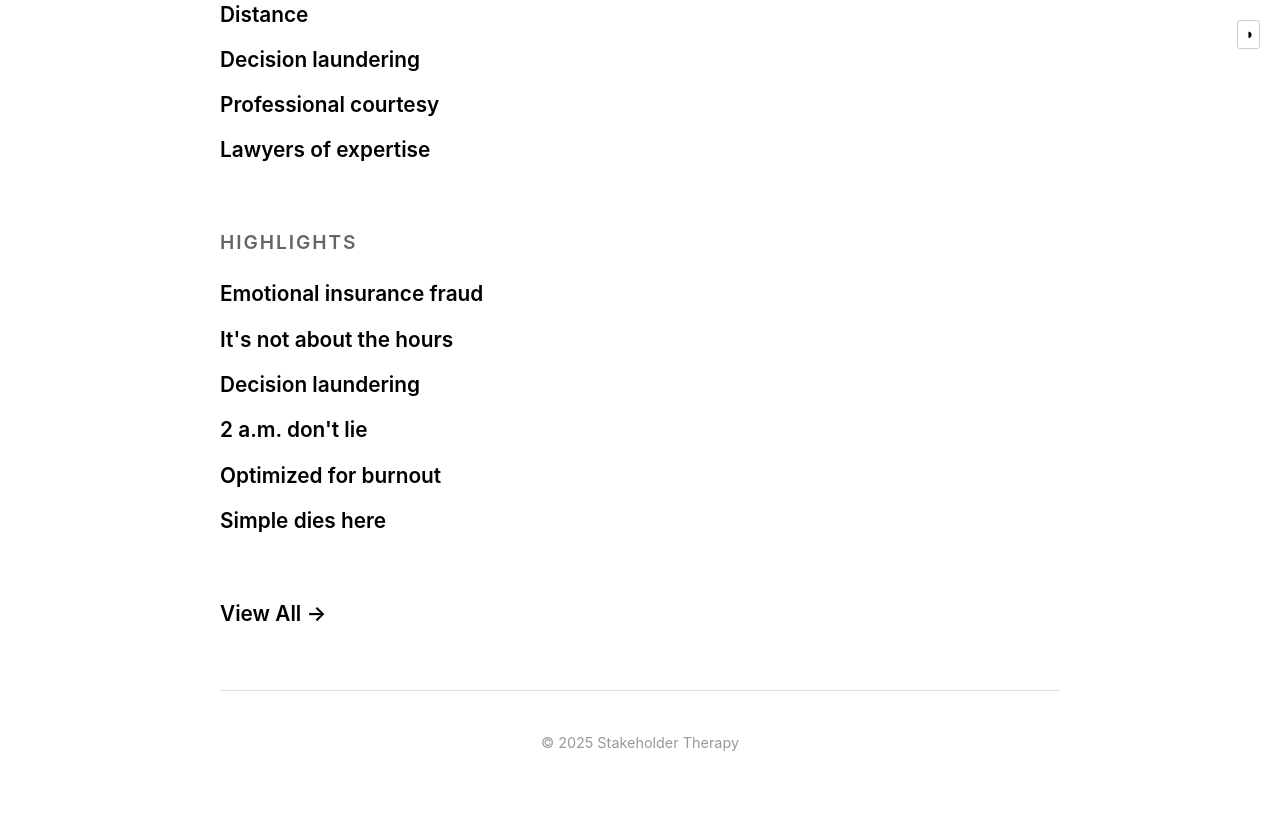
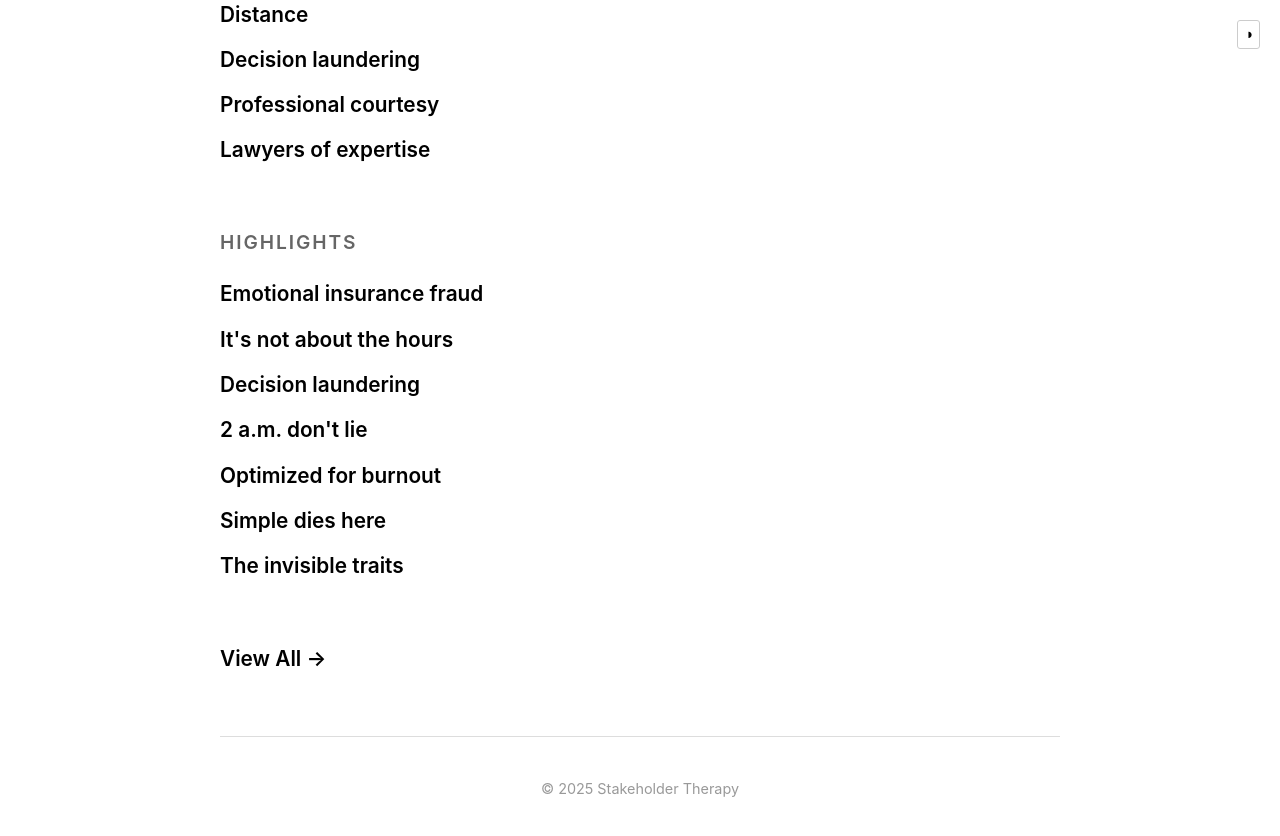
Before and after one commit to afterxleep/stakeholdertherapy.com, a Jekyll site: the page built from index.html, in a window 1280 px wide and 900 px high, scrolled down 918 px. Shown: the top 836 px of the window. Built offline with Jekyll 4.4.1, drawn with Linux system fonts in a browser that asks for light colours.

Commit message:
Add 'The invisible traits' to highlights

```diff
--- a/index.html
+++ b/index.html
@@ -25,6 +25,7 @@ title: Home
     <li><a href="/2025/04/07/2-a-m-dont-lie/">2 a.m. don't lie</a></li>
     <li><a href="/2025/07/22/optimized-for-burnout/">Optimized for burnout</a></li>
     <li><a href="/2025/02/25/simple-dies-here/">Simple dies here</a></li>
+    <li><a href="/2025/02/18/the-invisible-traits/">The invisible traits</a></li>
   </ul>
 </section>
 
```
